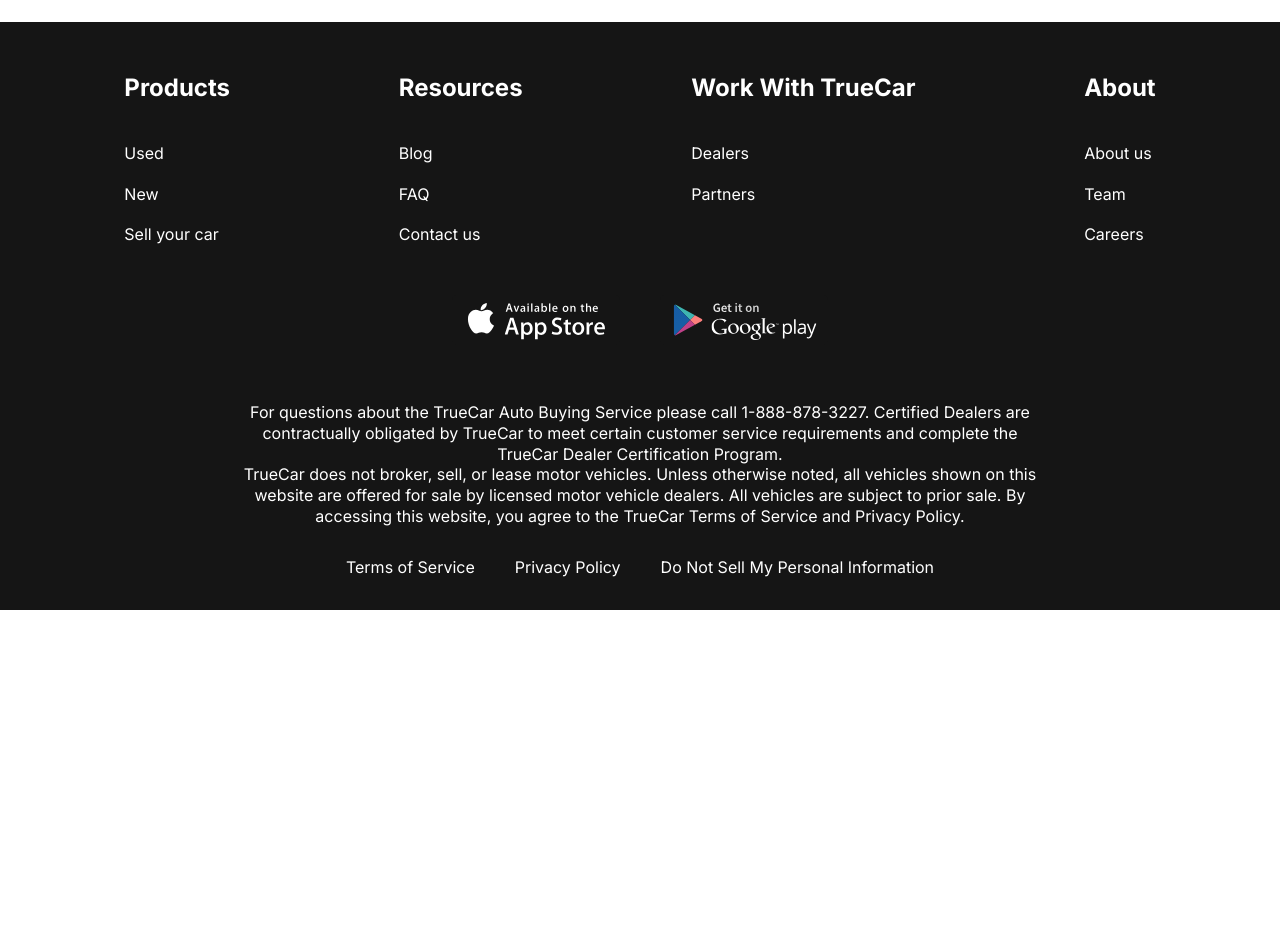
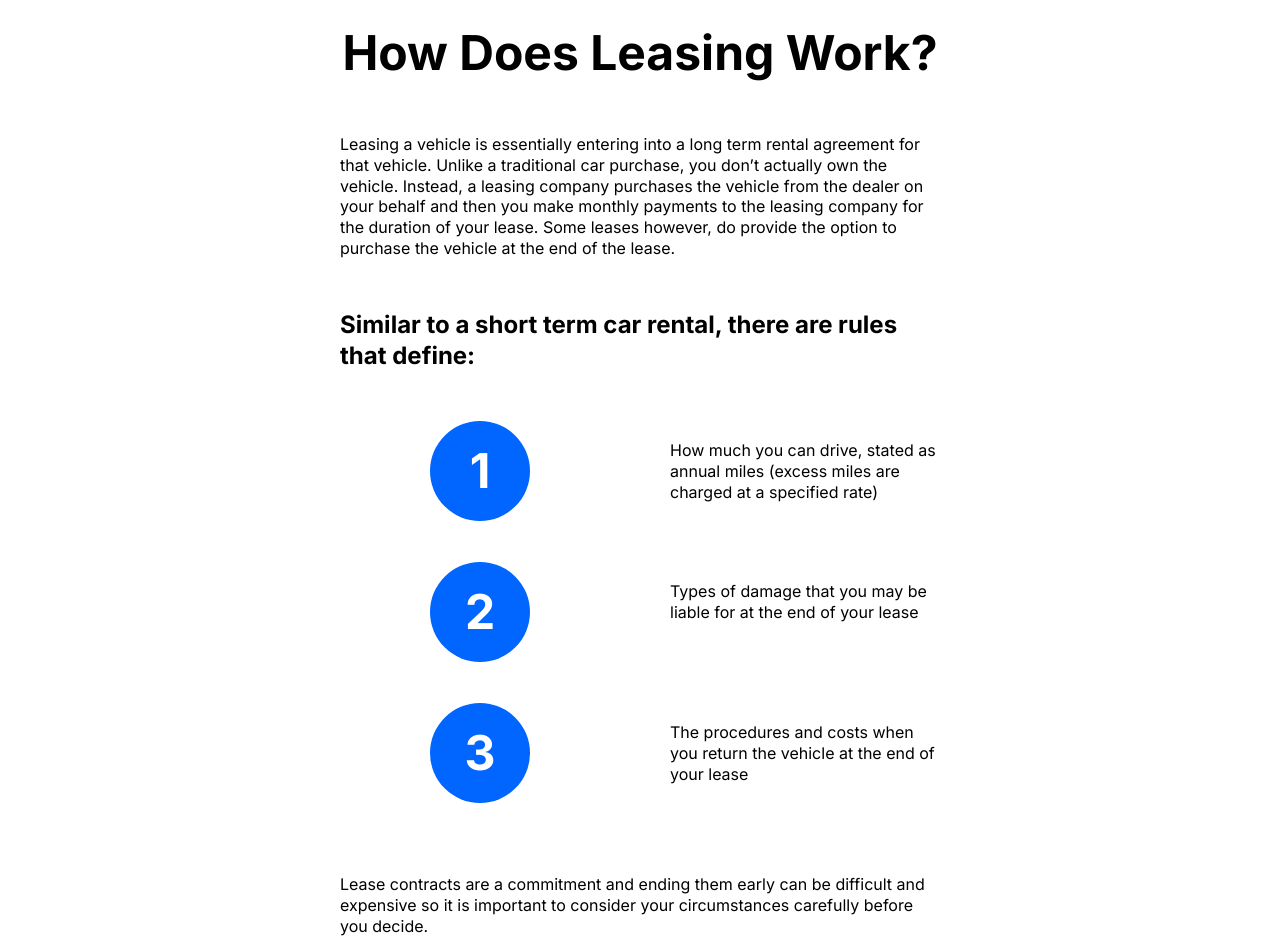
Before and after one commit to ghblacktrade/verstka, a plain HTML site: page index.html in a window 1280 px wide. Shown: the part 1520-2460 px from the top of the page. Before the commit the page ends 2130 px from the top, so only its background shows below. Drawn offline with nearby package versions, Linux system fonts and the light colour scheme.

Commit message:
how-does

```diff
--- a/css/style.css
+++ b/css/style.css
@@ -212,3 +212,55 @@
 .why-lease__text {
     text-align: left;
 }
+
+.how-does {
+    padding-bottom: 150px;
+}
+
+.how-does__inner {
+    max-width: 600px;
+    margin: 0 auto;
+}
+
+.how__does-title {
+    font-size: 24px;
+    font-weight: 700;
+    padding-top: 50px;
+}
+
+.how__does-list {
+    padding: 50px 0 70px;
+    counter-reset: myCounter;
+}
+
+.how__does-item {
+    list-style-type: none;
+    width: 270px;
+    position: relative;
+    margin-left: auto;
+    box-sizing: content-box;
+    padding: 19px 0 19px 240px;
+    min-height: 63px;
+}
+
+.how__does-item + .how__does-item {
+    margin-top: 40px;
+}
+
+.how__does-item::before {
+    position: absolute;
+    counter-increment: myCounter;
+    content: counter(myCounter);
+    display: flex;
+    justify-content: center;
+    align-items: center;
+    background-color: #0066ff;
+    font-size: 48px;
+    font-weight: 700;
+    width: 100px;
+    height: 100px;
+    border-radius: 50%;
+    color: white;
+    left: 0;
+    top: 0;
+}
--- a/index.html
+++ b/index.html
@@ -112,6 +112,39 @@
                 </ul>
             </div>
         </section>
+        <section class="how-does">
+            <div class="container">
+                <div class="how-does__inner">
+                    <h2 class="section-title">
+                        How Does Leasing Work?
+                    </h2>
+                    <p class="how-does__text">
+                        Leasing a vehicle is essentially entering into a long term rental agreement for that vehicle.
+                        Unlike a traditional car purchase, you don’t actually own the vehicle. Instead, a leasing
+                        company purchases the vehicle from the dealer on your behalf and then you make monthly payments
+                        to the leasing company for the duration of your lease. Some leases however, do provide the
+                        option to purchase the vehicle at the end of the lease.
+                    </p>
+                    <h4 class="how__does-title">
+                        Similar to a short term car rental, there are rules that define:
+                    </h4>
+                    <ol class="how__does-list">
+                        <li class="how__does-item">How much you can drive, stated as annual miles (excess miles are
+                            charged at a specified rate)
+                        </li>
+                        <li class="how__does-item">Types of damage that you may be liable for at the end of your lease
+                        </li>
+                        <li class="how__does-item">The procedures and costs when you return the vehicle at the end of
+                            your lease
+                        </li>
+                    </ol>
+                    <p class="how-does__text">
+                        Lease contracts are a commitment and ending them early can be difficult and expensive so it is
+                        important to consider your circumstances carefully before you decide.
+                    </p>
+                </div>
+            </div>
+        </section>
     </main>
     <footer class="footer">
         <div class="container">
```
